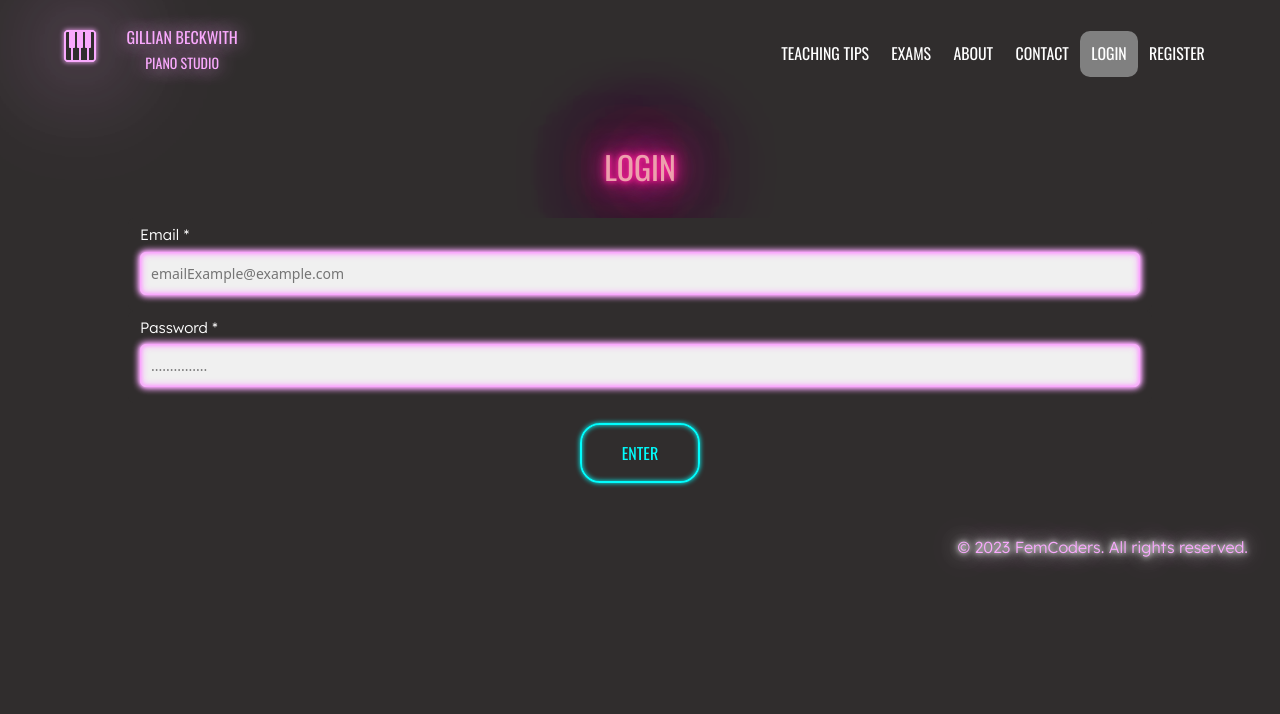
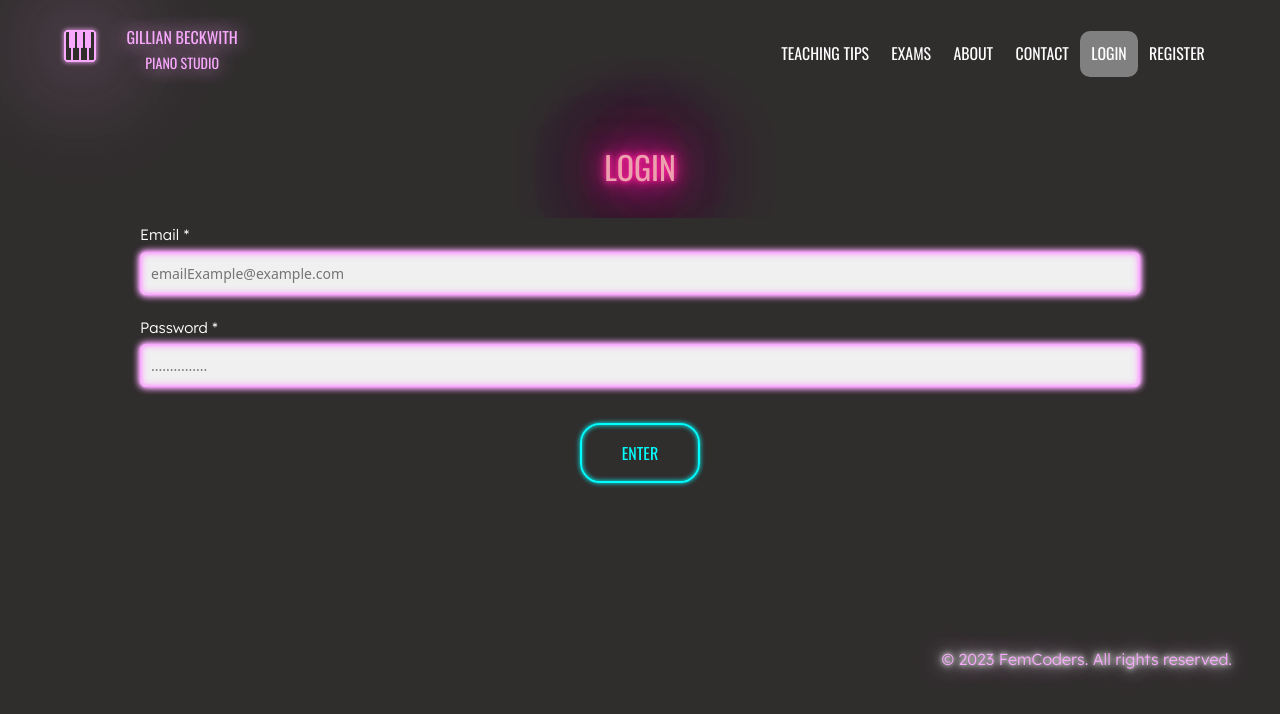
Before and after one commit to pohengchan/GBPianoStudio, a React (Create React App) app in the folder frontend-pianoclasses/: page /Login in a window 1280 px wide. Shown: the top 714 px of the page. Built offline with nearby package versions, Linux system fonts and the light colour scheme.

Commit message:
footer fixed

```diff
--- a/frontend-pianoclasses/src/components/LoginForm.jsx
+++ b/frontend-pianoclasses/src/components/LoginForm.jsx
@@ -80,7 +80,7 @@ function Login() {
     <div>
 
         <h1 className='h1-register'>LOGIN</h1>
-        <form onSubmit={loginSubmit}className='form-react'>
+        <form onSubmit={loginSubmit}className='form-react-login'>
             <div className='form-control'>
                 <label>Email *</label>
                 <input type="email" name="email" onChange={handleInput} value={loginInput.email}placeholder="emailExample@example.com" />
--- a/frontend-pianoclasses/src/styles/footer.css
+++ b/frontend-pianoclasses/src/styles/footer.css
@@ -5,7 +5,7 @@ footer{
   height: 1.5rem;
   display: flex;
   justify-content: flex-end;
-  padding : 2rem;
+  padding : 3rem;
 }
 .footer{
     font-family: 'Lexend', sans-serif;
--- a/frontend-pianoclasses/src/styles/loginForm.css
+++ b/frontend-pianoclasses/src/styles/loginForm.css
@@ -0,0 +1,11 @@
+.form-react-login {
+    color: #f0f0f0;
+    display: flex;
+    flex-direction: column;
+    align-items: center;
+    justify-content: center;
+    width: 100%;
+    background-color: var(--background);
+    padding-bottom: 6rem;
+
+}
```
